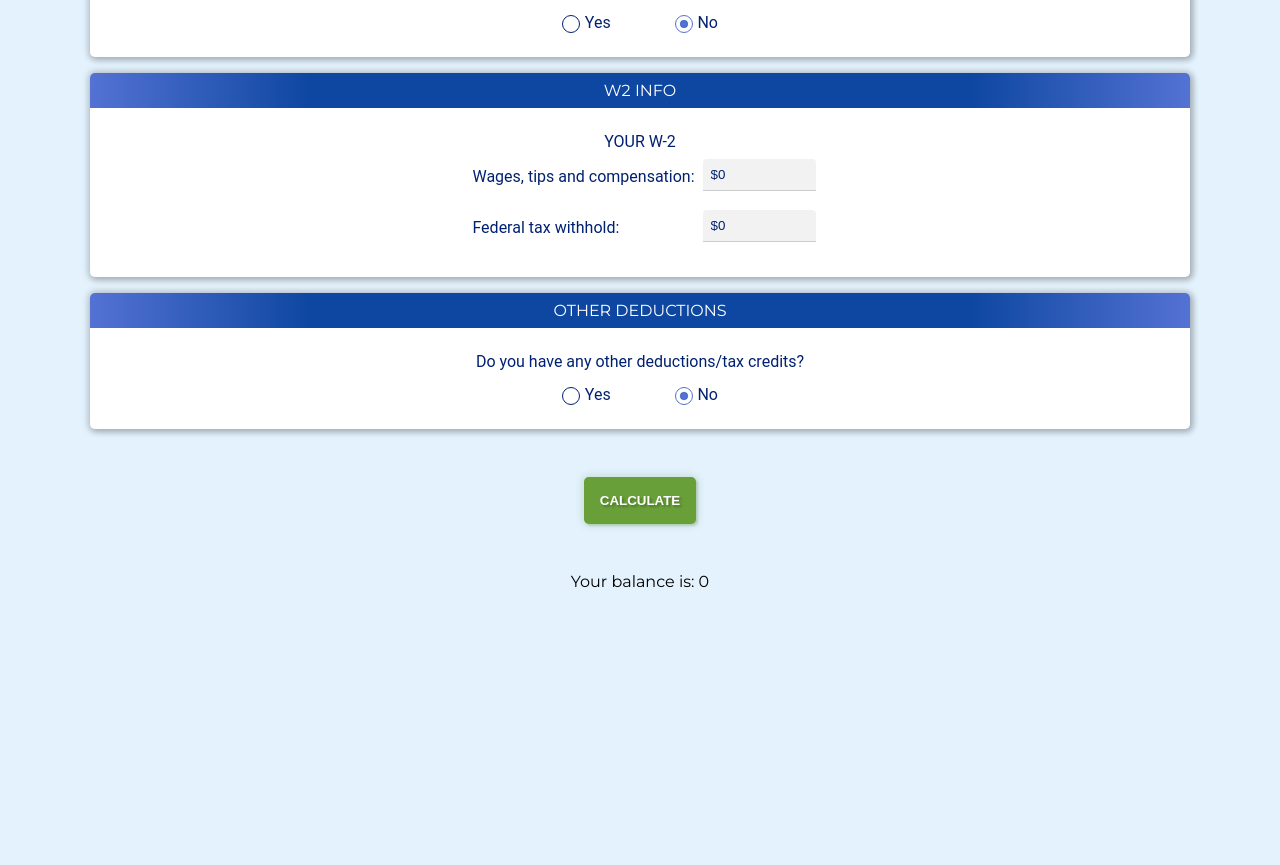
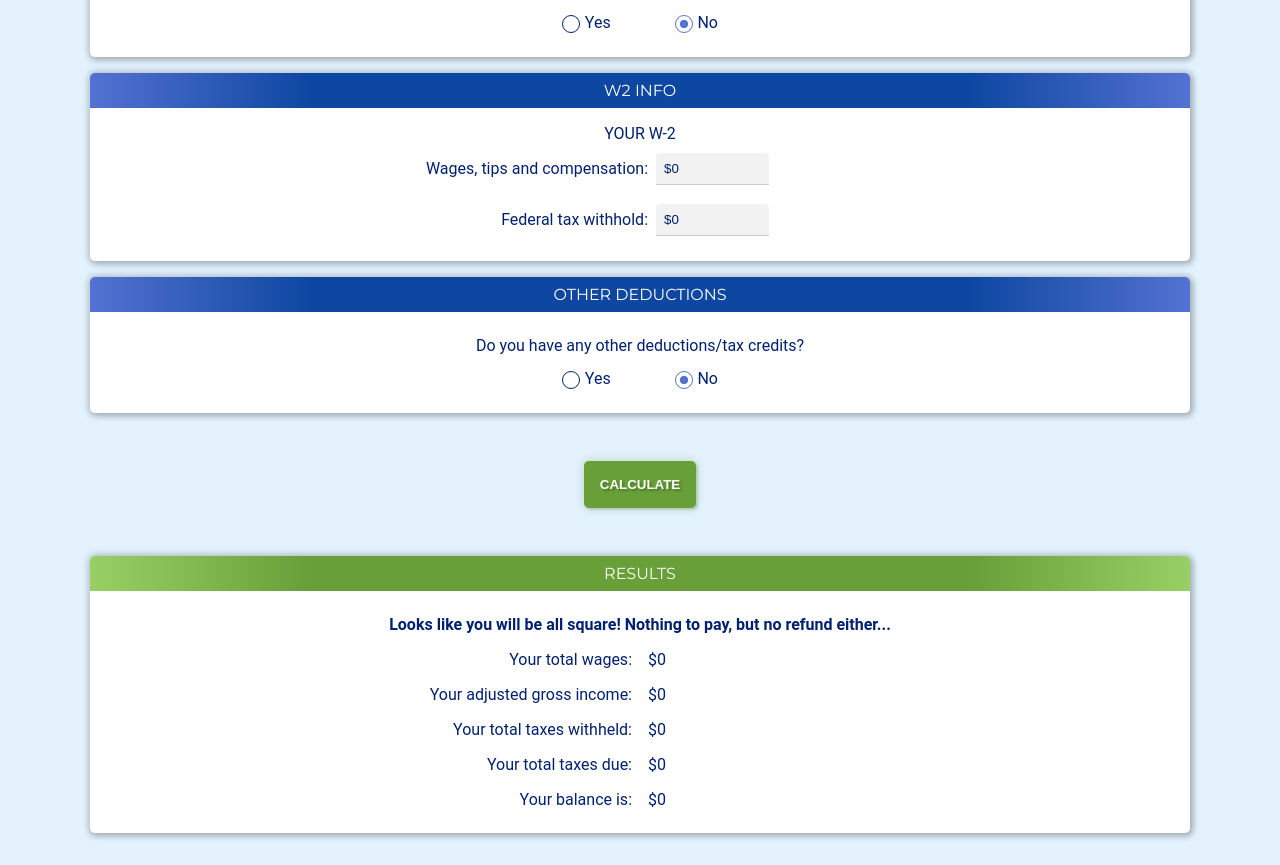
Before and after one commit to TeslaSoftware/tax-estimator, a React (Create React App) app: page / in a window 1280 px wide. Shown: the part 447-1312 px from the top of the page. Before the commit the page ends 1070 px from the top, so only its background shows below. Built offline with nearby package versions, Linux system fonts and the light colour scheme.

Commit message:
fixed calculation, conversion to currency, added result section and displayed results

```diff
--- a/src/App.js
+++ b/src/App.js
@@ -99,6 +99,11 @@ class App extends React.Component {
       preTaxDeductions: "$0",
       taxCreditsDeductions: "$0",
       otherDeductionsStatus: CONSTANTS.OTHER_DEDUCTIONS_STATUS.NO,
+      //variables used for results
+      totalIncome: 0,
+      AGI: 0,
+      totalTaxWithheld: 0,
+      totalTaxDue: 0,
       balance: 0,
     }
     this.changeFilingStatus = this.changeFilingStatus.bind(this);
@@ -139,35 +144,35 @@ class App extends React.Component {
 
 
   changeItemizedDeduction(event){
-    var formattedValue = utils.convertToCurrency(event, true)
+    var formattedValue = utils.convertToCurrency(event.target.value, true)
     this.setState({
       itemizedDeductionValue: formattedValue
     });
   }
 
   changeWages(event){
-    var formattedValue = utils.convertToCurrency(event, true)
+    var formattedValue = utils.convertToCurrency(event.target.value, true)
     this.setState({
       wages: formattedValue
     });
   }
 
   changeTaxWithhold(event){
-    var formattedValue = utils.convertToCurrency(event, true)
+    var formattedValue = utils.convertToCurrency(event.target.value, true)
     this.setState({
       taxWithhold: formattedValue
     });
   }
 
   changeWagesSpouse(event){
-    var formattedValue = utils.convertToCurrency(event, true)
+    var formattedValue = utils.convertToCurrency(event.target.value, true)
     this.setState({
       wagesSpouse: formattedValue
     });
   }
 
   changeTaxWithholdSpouse(event){
-    var formattedValue = utils.convertToCurrency(event, true)
+    var formattedValue = utils.convertToCurrency(event.target.value, true)
     this.setState({
       taxWithholdSpouse: formattedValue
     });
@@ -198,14 +203,14 @@ class App extends React.Component {
   }
 
   changePreTaxDeductions(event){
-    var formattedValue = utils.convertToCurrency(event, true)
+    var formattedValue = utils.convertToCurrency(event.target.value, true)
     this.setState({
       preTaxDeductions: formattedValue
     });
   }
 
   changeTaxCreditsDeductions(event){
-    var formattedValue = utils.convertToCurrency(event, true)
+    var formattedValue = utils.convertToCurrency(event.target.value, true)
     this.setState({
       taxCreditsDeductions: formattedValue
     });
@@ -217,7 +222,16 @@ class App extends React.Component {
 
   render(){
     //here you can add logic
-
+    var resultMessage = ""
+    if(this.state.balance > 0){
+      resultMessage =  `CONGRATULATIONS! Your estimated refund is: ${utils.convertToCurrency(this.state.balance)}`;
+    }
+    else if(this.state.balance < 0){
+      resultMessage = `Looks like you will owe ${utils.convertToCurrency(this.state.balance)} in taxes.`;
+    }
+    else{
+      resultMessage = "Looks like you will be all square! Nothing to pay, but no refund either...";
+    }
 
     return (
       <div className="App">
@@ -228,12 +242,11 @@ class App extends React.Component {
           <div id="main-container">
             {
               //TO-DO
-              //Style UI
               //Create a display summary
-              //Create logic to calculate balance
+              //Add graph
               //Change UI to display step by step one section at a time. Also show progress in squares with numbers- highlight current section number
               //use state variable to keep track on which screen you are and render only that section.You can add all section to an array and display only current index section.
-
+              //develop unit tests
             }
 
 
@@ -248,8 +261,33 @@ class App extends React.Component {
             </div>
 
 
-            <div id="summary-container">
-              Your balance is: {this.state.balance}
+            <div id="results-container">
+              <div id="results-container-header">RESULTS</div>
+              <div id="results-container-content">
+                <div className="results-row results-message">
+                  {resultMessage}
+                </div>
+                <div className="results-row">
+                  <div className="results-row-label">Your total wages:</div>
+                  <div className="results-row-value">{utils.convertToCurrency(this.state.totalIncome, true)}</div>
+                </div>
+                <div className="results-row">
+                  <div className="results-row-label">Your adjusted gross income:</div>
+                  <div className="results-row-value">{utils.convertToCurrency(this.state.AGI, true)}</div>
+                </div>
+                <div className="results-row">
+                  <div className="results-row-label">Your total taxes withheld:</div>
+                  <div className="results-row-value">{utils.convertToCurrency(this.state.totalTaxWithheld, true)}</div>
+                </div>
+                <div className="results-row">
+                  <div className="results-row-label">Your total taxes due: </div>
+                  <div className="results-row-value">{utils.convertToCurrency(this.state.totalTaxDue, true)}</div>
+                </div>
+                <div className="results-row">
+                  <div className="results-row-label">Your balance is: </div>
+                  <div className="results-row-value">{utils.convertToCurrency(this.state.balance, true)}</div>
+                </div>
+              </div>
 
             </div>
 
@@ -273,7 +311,11 @@ class App extends React.Component {
     }
     this.taxModel.recalculate();
     this.setState({
-      balance : this.taxModel.balance
+      balance : this.taxModel.balance,
+      totalIncome: this.taxModel.totalIncome,
+      AGI: this.taxModel.totalTaxableIncome,
+      totalTaxWithheld: this.taxModel.totalTaxesWithheld,
+      totalTaxDue: this.taxModel.totalTaxDue,
     });
   }
 
--- a/src/App.scss
+++ b/src/App.scss
@@ -88,7 +88,7 @@ main{
 
 }
 
-.data-entry-section{
+.data-entry-section, #results-container{
   margin: 1rem;
   overflow: hidden;
   border-radius: 0.3rem;
@@ -110,6 +110,39 @@ main{
   input{
     color: $primary-dark-color;
   }
+}
+
+#results-container-header{
+  background: linear-gradient(to right, $secondary-light-color , $secondary-color 20%,  $secondary-color 80%, $secondary-light-color );
+  color: $on-primary-color;
+  padding: 0.5rem;
+}
+
+#results-container-content{
+  font-family: 'Roboto', sans-serif;
+  margin: 1rem;
+  color: $primary-dark-color;
+}
+
+
+.results-message{
+  font-weight: 700;
+}
+
+.results-row{
+  padding: 0.5rem;
+  display: flex;
+  justify-content: center;
+  .results-row-label{
+    width: 50%;
+    text-align: right;
+  }
+  .results-row-value{
+    width: 50%;
+    text-align: left;
+    padding-left: 1rem;;
+  }
+
 }
 
 .radio-group-item{
@@ -238,29 +271,34 @@ label, input, .radio-group-item, .radio-group-label, .container-label{
   padding: 0.5rem;
 }
 
+
+.input-text-number-container, #other-deductions-main-container{
+  padding: 0.5rem;
+}
+
+.input-text-number-container{
+  display: flex;
+  align-items: center;
+  label{
+    text-align: right;
+    width: 50%;
+  }
+  input{
+    text-align: left;
+  }
+}
+
 #w2-info-container{
   display: flex;
   flex-direction: row;
   justify-content: center;
-  .w2-info{
-    display: flex;
-    flex-direction: column;
-    padding: 0.5rem;
-  }
+  width: 100%;
 }
 
-#wages-container, #wages-spouse-container, #tax-withhold-container, #tax-withhold-spouse-container{
-  & input{
-    float: right;
-  }
-  & label{
-    float: left;
-  }
+.w2-info{
+  flex: 1;
 }
 
-.input-text-number-container, #other-deductions-main-container{
-  padding: 0.5rem;
-}
 
 button{
   position: relative;
--- a/src/taxModel2019.js
+++ b/src/taxModel2019.js
@@ -4,9 +4,10 @@ import taxBrackets from './taxBrackets2019';
 
 var keysForNumericProperties = ['numberOfDependantChildren', 'numberOfDependantRelatives',
     'itemizedDeductionValue', 'wages', 'taxWithhold', 'wagesSpouse', 'taxWithholdSpouse', 'preTaxDeductions', 'taxCreditsDeductions'];
-
 var keysForStringProperties = ['filingStatus', 'deductionMode', 'dependantsClaimStatus', 'otherDeductionsStatus'];
-var keysForResultProperties = [ 'totalIncome', 'totalTaxableIncome' ,'totalTaxesPaid', 'totalTaxesDue',
+//keys for valid state properties, that are not used by model
+var keysForExcludedProperties = ['totalIncome', 'AGI', 'totalTaxWithheld', 'totalTaxDue', 'balance']
+var keysForResultProperties = [ 'totalIncome', 'totalTaxableIncome' ,'totalTaxesWithheld', 'totalTaxDue',
 'balance', 'taxBracketRate', 'effectiveTaxRate'];
 
 //Define standard deductions values for tax year 2019
@@ -20,6 +21,7 @@ standardDeductions[CONSTANTS.FILING_STATUS_VALUE.QUALIFIED_WIDOW] = 24400;
 //Define deduction value for type of dependant
 var dependantsTaxCredit = {};
 dependantsTaxCredit.child = 2000;
+dependantsTaxCredit.childRefundable = 1400;
 dependantsTaxCredit.relative = 500;
 
 
@@ -50,7 +52,7 @@ class taxModel2019{
             else if(keysForStringProperties.includes(key)){
                 this[key] = value;
             }
-            else{
+            else if( !keysForExcludedProperties.includes(key)){
                 console.warn("Unexpected property found during parsing the state. Property key is " + key);
             }
         }
@@ -81,11 +83,11 @@ class taxModel2019{
         //total wages are considered from both spouses only if they are filing jointly
         if(this.filingStatus === CONSTANTS.FILING_STATUS_VALUE.MARRIED_FILING_JOINTLY){
             this.totalIncome = this.wages + this.wagesSpouse;
-            this.totalTaxesPaid = this.taxWithhold + this.taxWithholdSpouse;
+            this.totalTaxesWithheld = this.taxWithhold + this.taxWithholdSpouse;
         }
         else{
             this.totalIncome = this.wages;
-            this.totalTaxesPaid = this.taxWithhold;
+            this.totalTaxesWithheld = this.taxWithhold;
         }
         console.log("Total Income: " + this.totalIncome);
 
@@ -94,8 +96,11 @@ class taxModel2019{
         if(this.deductionMode === CONSTANTS.DEDUCTION_MODE.STANDARD){
             deductionsValue += standardDeductions[this.filingStatus];
         }
+        else if(this.deductionMode === CONSTANTS.DEDUCTION_MODE.ITEMIZED){
+            deductionsValue += this.itemizedDeductionValue;
+        }
         else{
-            deductionsValue += this.itemizedDeductionValue;
+            console.error("Unsupported deduction mode selcted: " + this.deductionMode);
         }
 
         console.log("Based on deduction mode, current deduction value is " + deductionsValue);
@@ -113,11 +118,12 @@ class taxModel2019{
         var taxCreditsValue = this.calculateTaxCredits();
 
         //update taxes due, by subtracting tax credits
-        this.totalTaxesDue -= taxCreditsValue;
-        console.log("Tax due after deducting tax credits: " +this.totalTaxesDue  );
+        this.totalTaxDue -= taxCreditsValue;
+        console.log("Tax due after deducting tax credits: " +this.totalTaxDue  );
         //calculate balance
 
-        this.balance = this.totalTaxesPaid - this.totalTaxesDue;
+        this.balance = this.calculateBalance();
+
         console.log("Balance is: " + this.balance);
         /*calculate effective tax rate = Taxes Due (aka total tax) / Taxable Income (income before adjustments)
         An individual's effective tax rate represents the average of all tax brackets that their income passes through
@@ -125,7 +131,7 @@ class taxModel2019{
         */
        this.effectiveTaxRate = 0;
        if(this.totalIncome !== 0){
-        this.effectiveTaxRate = this.totalTaxesDue / this.totalIncome;
+        this.effectiveTaxRate = this.totalTaxDue / this.totalIncome;
        }
        console.log("Effective Tax Rate is : " + this.effectiveTaxRate );
     }
@@ -149,17 +155,59 @@ class taxModel2019{
             taxesDue += amountToUseForCalculation * taxBracket[key].rate;
             currentAGI -= amountToUseForCalculation;
         }
-        this.totalTaxesDue = taxesDue;
+        this.totalTaxDue = taxesDue;
         this.taxBracketRate = taxBracketRate;
-        console.log("Taxes due before applying credits: " + this.totalTaxesDue);
+        console.log("Taxes due before applying credits: " + this.totalTaxDue);
         console.log("Tax bracket rate: " + this.taxBracketRate);
     }
 
     calculateTaxCredits(){
+
         //calulate tax credits based on dependants
-        var result = dependantsTaxCredit.child * this.numberOfDependantChildren + dependantsTaxCredit.relative * this.numberOfDependantRelatives;
+        var result = 0;
+        result += this.getTaxCreditsForDependantRelatives();
+        result += this.getTaxCreditsForDependantChildren();
         result += this.taxCreditsDeductions;
         console.log("Total tax credits are: " + result);
+        return result;
+    }
+
+    getTaxCreditsForDependantChildren(){
+        return dependantsTaxCredit.child * this.numberOfDependantChildren;
+    }
+    getRefundableTaxCreditsForDependantChildren(){
+        return dependantsTaxCredit.childRefundable * this.numberOfDependantChildren;
+    }
+
+    getTaxCreditsForDependantRelatives(){
+        return dependantsTaxCredit.relative * this.numberOfDependantRelatives;
+    }
+
+    //negative balance means you own taxes, positive balance means you get refund
+    calculateBalance(){
+        var result = this.totalTaxesWithheld - this.totalTaxDue;
+        /*
+        business logic: only tax credits for child is refundable up to $1400
+        (so if person makes $0 this year they can only get refund up to $1400 for each child).
+        */
+
+        //substract non-refundable credit = up to zero
+        if(result > 0 && this.getTaxCreditsForDependantRelatives() > 0){
+            result -= this.getTaxCreditsForDependantRelatives();
+            //if after this reduction it gets negative we set it to zero
+            if(result < 0){
+                result = 0;
+            }
+        }
+        //substract non-refundable credit = up to zero. For each child only $1400 is refundable
+        if(result > 0 && this.getTaxCreditsForDependantChildren() > 0){
+            //maximize tax credit, by using all refundable tax credits
+            var nonrefundable = this.getTaxCreditsForDependantChildren() - this.getRefundableTaxCreditsForDependantChildren();
+            result -= nonrefundable;
+            if(result < 0){
+                result = 0;
+            }
+        }
         return result;
     }
 
--- a/src/utils.js
+++ b/src/utils.js
@@ -3,8 +3,9 @@
 helper functions
 */
 
-export function convertToCurrency(event, allowNegativeValues){
-    var value = event.target.value.toString();
+export function convertToCurrency(value, allowNegativeValues){
+  //console.log("convertToCurrency() received value " + value);
+    value = value.toString();
     if(value === "" || value === "$") return "$0";
     var isNegativeValue = false;
 
@@ -13,20 +14,23 @@ export function convertToCurrency(event, allowNegativeValues){
       isNegativeValue = true;
     }
 
+    //remove decimal places (if there are any)
+    //value = value.indexOf('.') > 0 ? value.substring(0, value.indexOf('.')) : value ;
+    value = value.replace(/\..*/,'');
     // remove all characters that aren't digit
     value = value.replace(/[^0-9]/g,'');
     // replace multiple zeros with a single one
     value = value.replace(/^0+(.*)$/,'0$1');
     // remove leading zero
     value = value.replace(/^0([^.].*)$/,'$1');
-    //on tax returns we use only full dolalr values and omit cents.
+    //on tax returns we use only full dollar values and omit cents.
     value = formatNumber(value);
 
     //add curency symbol
     value = "$" + value;
     value = isNegativeValue ? "-"+value : value;
 
-    console.log("converted value is: " + value);
+   // console.log("converted value is: " + value);
     return value;
   }
 
```
